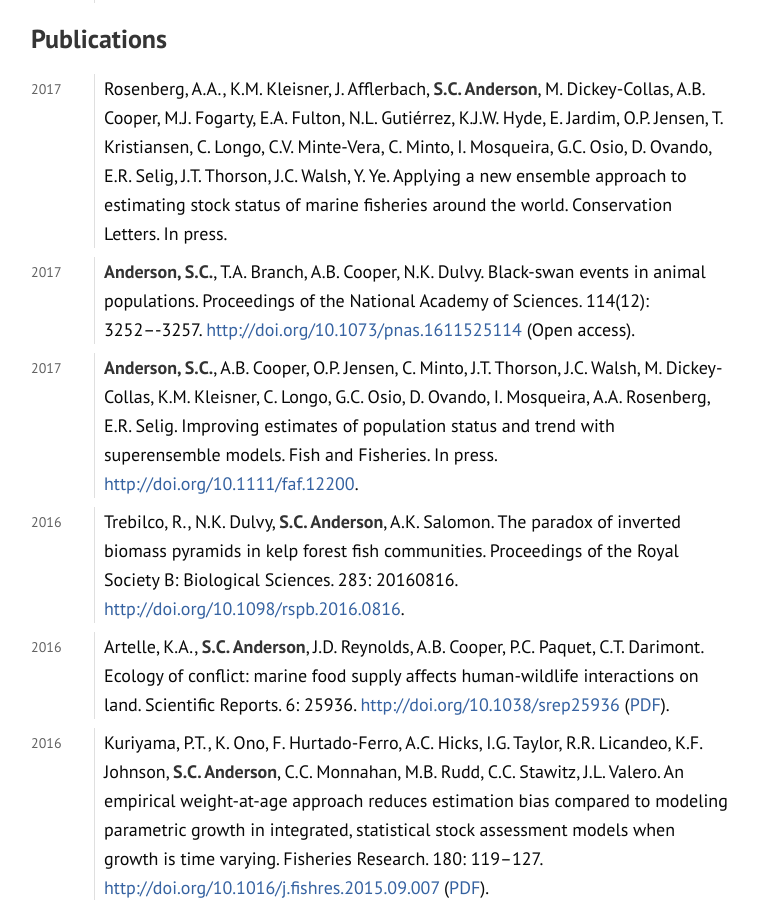
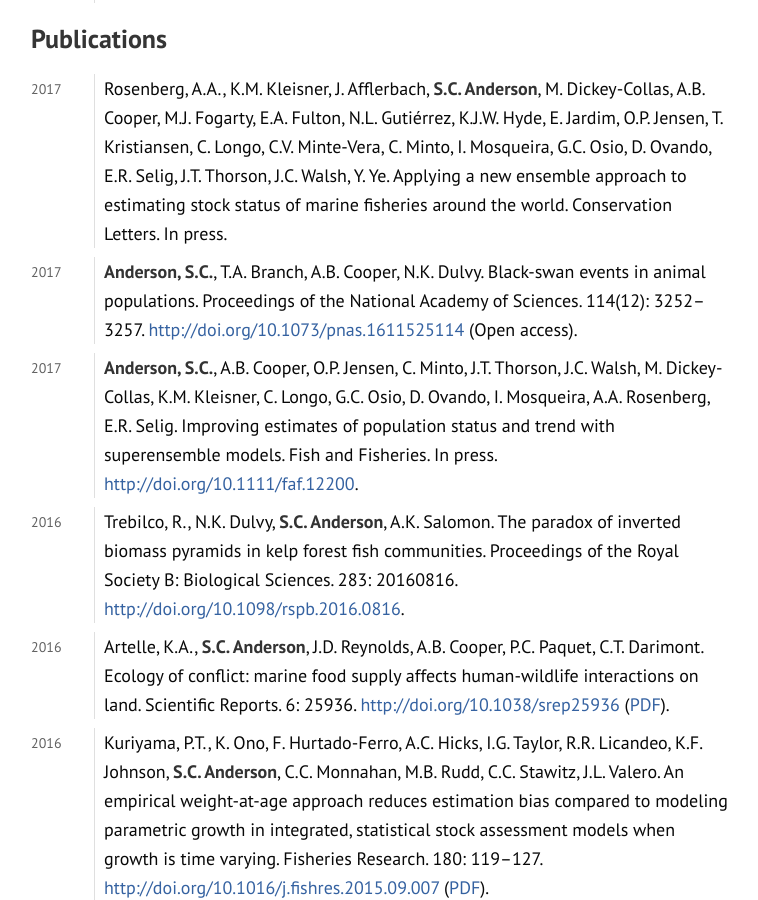
Before and after one commit to seananderson/seananderson.ca, a Jekyll site: the page built from cv-pandoc.md, in a window 1280 px wide and 900 px high, scrolled down 1132 px. Shown: the whole window, without its empty margins (259-1017 px from the left). Built offline with Jekyll 4.4.1, drawn with Linux system fonts in a browser that asks for light colours; our own code applies the rules of GitHub Pages for plain Markdown files; comment, search, counter and statistics services are not loaded.

Commit message:
Fix en dash

```diff
--- a/AndersonCV.txt
+++ b/AndersonCV.txt
@@ -73,7 +73,7 @@ Publications
 2017
 :   **Anderson, S.C.**, T.A. Branch, A.B. Cooper, N.K. Dulvy. Black-swan
     events in animal populations. Proceedings of the National Academy of
-    Sciences. 114(12): 3252---3257.
+    Sciences. 114(12): 3252--3257.
     <http://doi.org/10.1073/pnas.1611525114> (Open access).
 
 2017
--- a/cv-pandoc.md
+++ b/cv-pandoc.md
@@ -67,7 +67,7 @@ a [PDF][cv-pdf] or in [plain-text Markdown][cv-md].
 2017
 :    **Anderson, S.C.**, T.A. Branch, A.B. Cooper, N.K. Dulvy. Black-swan
      events in animal populations. Proceedings of the National Academy of
-     Sciences. 114(12): 3252–-3257. <http://doi.org/10.1073/pnas.1611525114>
+     Sciences. 114(12): 3252–3257. <http://doi.org/10.1073/pnas.1611525114>
      (Open access).
 
 2017
--- a/cv.html
+++ b/cv.html
@@ -2,7 +2,6 @@
 layout: default
 title: seananderson.ca
 ---
-
 <h1 id="academic-cv">Academic CV</h1>
 <p>In addition to the HTML version of my CV, you can download a copy as a <a href="https://dl.dropboxusercontent.com/u/254940/AndersonCV.pdf">PDF</a> or in <a href="AndersonCV.txt">plain-text Markdown</a>. <a href="http://scholar.google.ca/citations?view_op=list_works&amp;hl=en&amp;user=AGSviU8AAAAJ">My Google Scholar citations</a>.</p>
 <h1 id="professional-experience">Professional experience</h1>
@@ -50,7 +49,7 @@ First Class Honours &amp; Environmental Programmes Honour Society Medal
 <dd>Rosenberg, A.A., K.M. Kleisner, J. Afflerbach, <strong>S.C. Anderson</strong>, M. Dickey-Collas, A.B. Cooper, M.J. Fogarty, E.A. Fulton, N.L. Gutiérrez, K.J.W. Hyde, E. Jardim, O.P. Jensen, T. Kristiansen, C. Longo, C.V. Minte-Vera, C. Minto, I. Mosqueira, G.C. Osio, D. Ovando, E.R. Selig, J.T. Thorson, J.C. Walsh, Y. Ye. Applying a new ensemble approach to estimating stock status of marine fisheries around the world. Conservation Letters. In press.
 </dd>
 <dt>2017</dt>
-<dd><strong>Anderson, S.C.</strong>, T.A. Branch, A.B. Cooper, N.K. Dulvy. Black-swan events in animal populations. Proceedings of the National Academy of Sciences. 114(12): 3252–-3257. <a href="http://doi.org/10.1073/pnas.1611525114" class="uri">http://doi.org/10.1073/pnas.1611525114</a> (Open access).
+<dd><strong>Anderson, S.C.</strong>, T.A. Branch, A.B. Cooper, N.K. Dulvy. Black-swan events in animal populations. Proceedings of the National Academy of Sciences. 114(12): 3252–3257. <a href="http://doi.org/10.1073/pnas.1611525114" class="uri">http://doi.org/10.1073/pnas.1611525114</a> (Open access).
 </dd>
 <dt>2017</dt>
 <dd><strong>Anderson, S.C.</strong>, A.B. Cooper, O.P. Jensen, C. Minto, J.T. Thorson, J.C. Walsh, M. Dickey-Collas, K.M. Kleisner, C. Longo, G.C. Osio, D. Ovando, I. Mosqueira, A.A. Rosenberg, E.R. Selig. Improving estimates of population status and trend with superensemble models. Fish and Fisheries. In press. <a href="http://doi.org/10.1111/faf.12200" class="uri">http://doi.org/10.1111/faf.12200</a>.
```
Also changed, not shown: 1 other file.
